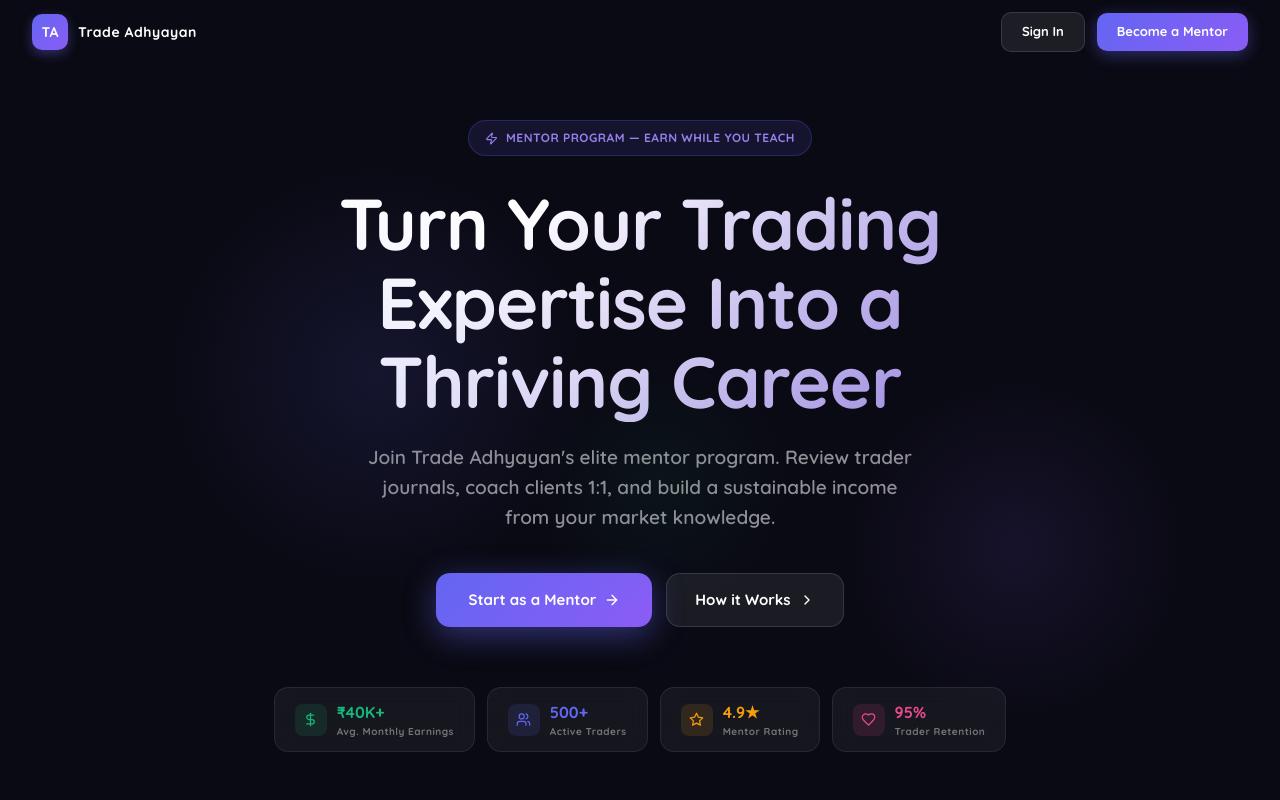
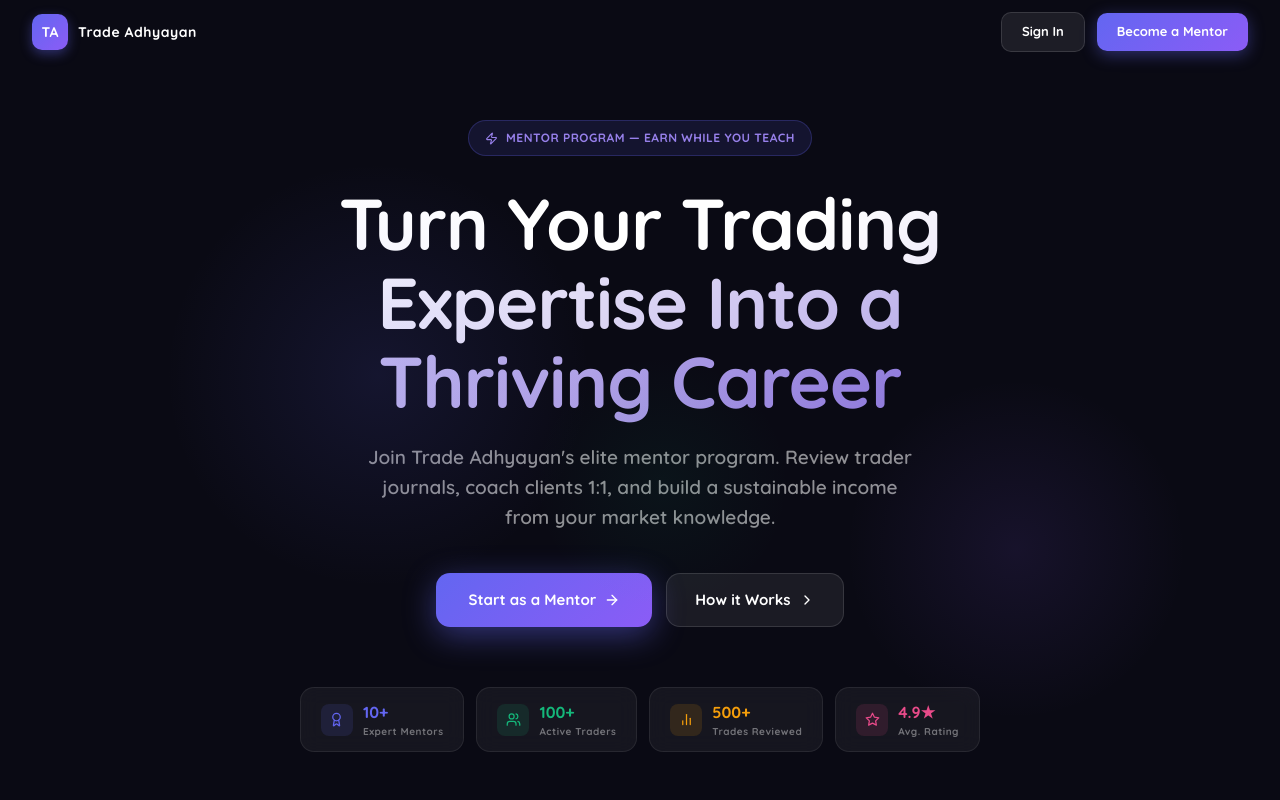
Before and after one commit to Ajay-internationals/tradeadhyayan, a Next.js app: page /mentor/landing in a window 1280 px wide. Shown: the top 800 px of the page. Built offline with nearby package versions, Linux system fonts and the light colour scheme.

Commit message:
fix: stats visibility (WebkitTextFillColor bleed), update stats to 10+ mentors / 100+ traders / 500+ trades reviewed

```diff
--- a/app/mentor/landing/page.tsx
+++ b/app/mentor/landing/page.tsx
@@ -4,10 +4,10 @@
 import Link from "next/link";
 import { useRouter } from "next/navigation";
 import {
-  Award, TrendingUp, Users, Clock, Shield, Star,
-  ChevronRight, CheckCircle, Activity, BookOpen,
-  MessageSquare, Video, DollarSign, Zap, Globe,
-  ArrowRight, BarChart2, Heart
+  Award, Users, Star,
+  ChevronRight, CheckCircle,
+  MessageSquare, Video, DollarSign, Zap,
+  ArrowRight, BarChart2
 } from "lucide-react";
 
 export default function MentorLandingPage() {
@@ -29,10 +29,10 @@
   }, []);
 
   const stats = [
-    { value: "₹40K+", label: "Avg. Monthly Earnings", icon: DollarSign, color: "#15B77A" },
-    { value: "500+", label: "Active Traders", icon: Users, color: "#6366f1" },
-    { value: "4.9★", label: "Mentor Rating", icon: Star, color: "#F59E0B" },
-    { value: "95%", label: "Trader Retention", icon: Heart, color: "#E94B8A" },
+    { value: "10+", label: "Expert Mentors", icon: Award, color: "#6366f1" },
+    { value: "100+", label: "Active Traders", icon: Users, color: "#15B77A" },
+    { value: "500+", label: "Trades Reviewed", icon: BarChart2, color: "#F59E0B" },
+    { value: "4.9★", label: "Avg. Rating", icon: Star, color: "#E94B8A" },
   ];
 
   const features = [
@@ -175,12 +175,18 @@
           fontWeight: 900,
           lineHeight: 1.1,
           letterSpacing: "-1px",
-          background: "linear-gradient(135deg, #fff 30%, rgba(165,140,255,0.85) 100%)",
-          WebkitBackgroundClip: "text",
-          WebkitTextFillColor: "transparent",
           maxWidth: "800px",
+          color: "#fff",
         }}>
-          Turn Your Trading Expertise Into a Thriving Career
+          <span style={{
+            background: "linear-gradient(135deg, #fff 30%, rgba(165,140,255,0.85) 100%)",
+            WebkitBackgroundClip: "text",
+            WebkitTextFillColor: "transparent",
+            backgroundClip: "text",
+            display: "inline",
+          }}>
+            Turn Your Trading Expertise Into a Thriving Career
+          </span>
         </h1>
 
         <p style={{
@@ -250,8 +256,8 @@
                   <Icon size={15} color={stat.color} />
                 </div>
                 <div style={{ textAlign: "left" }}>
-                  <div style={{ fontSize: "16px", fontWeight: 900, color: stat.color }}>{stat.value}</div>
-                  <div style={{ fontSize: "10px", fontWeight: 700, color: "rgba(255,255,255,0.4)", letterSpacing: "0.5px" }}>{stat.label}</div>
+                  <div style={{ fontSize: "16px", fontWeight: 900, color: stat.color, WebkitTextFillColor: stat.color }}>{stat.value}</div>
+                  <div style={{ fontSize: "10px", fontWeight: 700, color: "rgba(255,255,255,0.4)", WebkitTextFillColor: "rgba(255,255,255,0.4)", letterSpacing: "0.5px" }}>{stat.label}</div>
                 </div>
               </div>
             );
```
